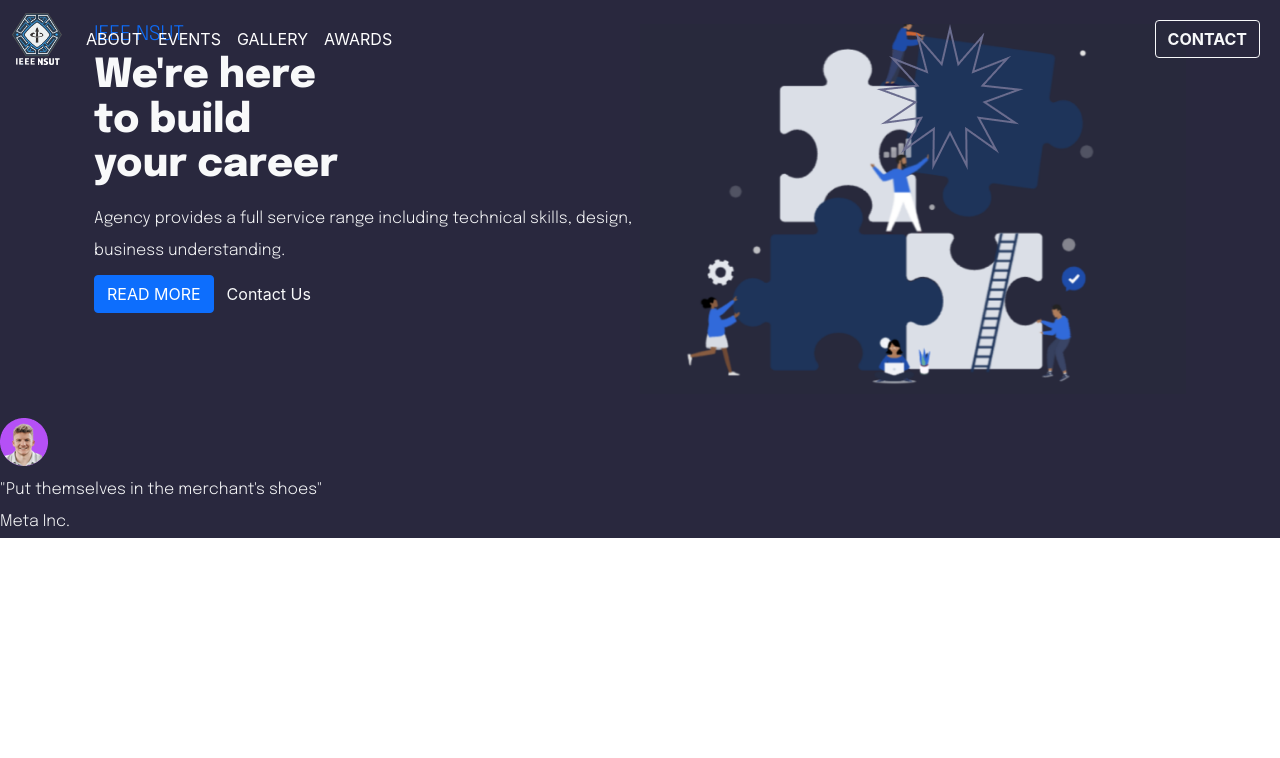
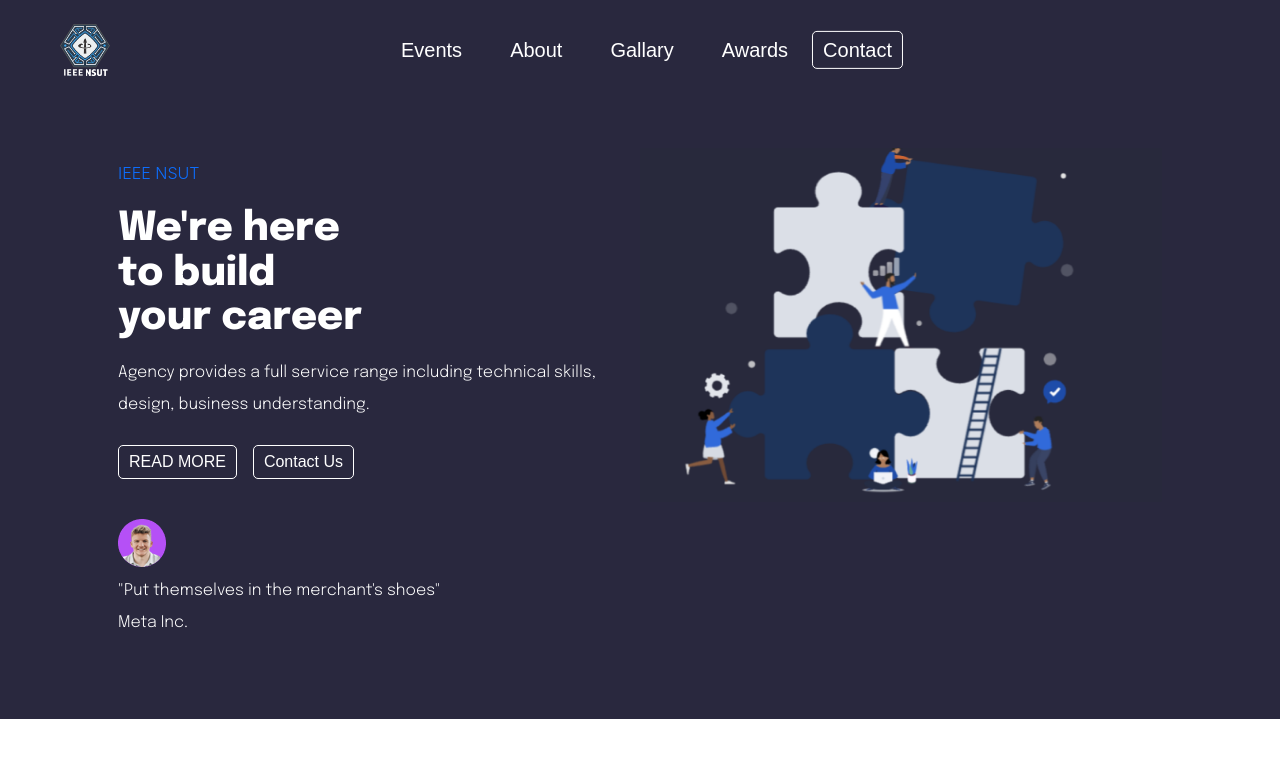
Before and after one commit to utkrsh1203/ieee-website, a React (Create React App) app: page / in a window 1280 px wide. Shown: the top 758 px of the page. Built offline with nearby package versions, Linux system fonts and the light colour scheme.

Commit message:
modified

```diff
--- a/src/App.js
+++ b/src/App.js
@@ -1,4 +1,3 @@
-import "./App.css";
 import Navbar from "./Components/Navbar";
 import Home from "./Components/Home";
 
--- a/src/Components/Home.jsx
+++ b/src/Components/Home.jsx
@@ -1,50 +1,47 @@
 import * as React from "react";
 import img1 from "../images/img1.png";
-import img3 from "../images/img3.png";
 import img4 from "../images/img4.png";
-import "./home.css";
+import "./components.css";
 
 export default function Home() {
   return (
     <div>
       <div
-        className='p-4 container d-flex flex-wrap '
+        className='p-5 container d-flex flex-wrap '
         style={{ backgroundColor: "#29283e" }}
       >
-        <div className=' text-start col-md-6 col-lg-6 col-sm-2'>
-          <img className='homeimg3' src={img3} alt='home-img-3' />
-          <h5 className='text-primary fs-5 font fw-light'>IEEE NSUT</h5>
-          <h1
-            className='text-light fs-1 font fw-bolder'
-            style={{ zIndex: "1" }}
-          >
+        <div className=' col-lg-6 col-sm-12'>
+          {/* <img className='homeimg3' src={img3} alt='home-img-3' /> */}
+          <h5 className='text-primary fs-6 py-3  fw-light'>IEEE NSUT</h5>
+          <h1 className='text-light fs-1 font fw-bold' style={{ zIndex: "1" }}>
             We're here <br />
             to build <br />
             your career
           </h1>
           <h5 className='text-light fs-6 font fw-light lh-lg pt-2'>
-            Agency provides a full service range including technical skills,
+            Agency provides a full service range including technical skills,{" "}
+            <br />
             design, business understanding.
           </h5>
           <div>
-            <button type='button' class='btn btn-primary'>
+            <button type='button' class=' btn my-3 fs-6'>
               READ MORE
             </button>
-            <button type='button' class='text-light btn btn-outline-none '>
+            <button type='button' class='btn my-3 mx-3 fs-6'>
               Contact Us
             </button>
           </div>
+          <div className='text-start py-4'>
+            <img src={img4} alt='' className='img-fluid' />
+            <h5 className='text-light fs-6 font fw-light lh-lg pt-2'>
+              "Put themselves in the merchant's shoes" <br />
+              Meta Inc.
+            </h5>
+          </div>
         </div>
-        <div className='col-md-6 col-lg-6 col-sm-2'>
-          <img src={img1} alt='' className='img-fluid w-85 ' />
+        <div className='col-lg-6 col-sm-12'>
+          <img src={img1} alt='' className='img-fluid w-85 right-img' />
         </div>
-      </div>
-      <div className='text-start'>
-        <img src={img4} alt='' className='img-fluid' />
-        <h5 className='text-light fs-6 font fw-light lh-lg pt-2'>
-          "Put themselves in the merchant's shoes" <br />
-          Meta Inc.
-        </h5>
       </div>
     </div>
   );
--- a/src/Components/Navbar.jsx
+++ b/src/Components/Navbar.jsx
@@ -1,44 +1,54 @@
 import * as React from "react";
 import logo from "../images/ieelogo.png";
+
+import "./components.css";
 
 function Navbar() {
   let url = "#";
   return (
-    <nav className='navbar fixed-top navbar-expand-lg navbar-dark bg-custom'>
-      <div className='container-fluid'>
-        <a href={url} className='navbar-brand'>
-          <img style={{ width: "50px" }} src={logo} alt='logo' />
-        </a>
+    <nav className='navbar navbar-expand-lg navbar-dark'>
+      <div className='container-fluid d-flex'>
+        <img
+          style={{ width: "50px" }}
+          className='mx-5 my-3'
+          src={logo}
+          alt='logo'
+        />
         <button
+          className='navbar-toggler '
           type='button'
-          className='navbar-toggler'
           data-bs-toggle='collapse'
-          data-bs-target='#navbarCollapse'
+          data-bs-target='#navbarTogglerDemo02'
+          aria-controls='navbarTogglerDemo02'
+          aria-expanded='false'
+          aria-label='Toggle navigation'
         >
           <span className='navbar-toggler-icon'></span>
         </button>
-        <div className='collapse navbar-collapse' id='navbarCollapse'>
-          <div className='navbar-nav'>
-            <a href={url} className='nav-item nav-link active'>
-              ABOUT
-            </a>
-            <a href={url} className='nav-item nav-link active'>
-              EVENTS
-            </a>
-            <a href={url} className='nav-item nav-link active'>
-              GALLERY
-            </a>
-            <a href={url} className='nav-item nav-link active'>
-              AWARDS
-            </a>
-          </div>
-          <div className='navbar-nav ms-auto'>
-            <a href={url} className='nav-item nav-link'>
-              <button type='button' className='btn btn-outline-light'>
-                <strong>CONTACT</strong>
-              </button>
-            </a>
-          </div>
+        <div className='collapse navbar-collapse' id='navbarTogglerDemo02'>
+          <ul className='navbar-nav me-auto mb-2 mb-lg-0 wrapper'>
+            <li className='nav-item'>
+              <a className='nav-link font hover-text fs-5 px-4' href={url}>
+                Events
+              </a>
+            </li>
+            <li className='nav-item '>
+              <a className='nav-link font hover-text fs-5 px-4' href={url}>
+                About
+              </a>
+            </li>
+            <li className='nav-item'>
+              <a className='nav-link font hover-text fs-5 px-4' href={url}>
+                Gallary
+              </a>
+            </li>
+            <li className='nav-item'>
+              <a className='nav-link font hover-text fs-5 px-4' href={url}>
+                Awards
+              </a>
+            </li>
+            <button className='btn font'>Contact</button>
+          </ul>
         </div>
       </div>
     </nav>
--- a/src/Components/components.css
+++ b/src/Components/components.css
@@ -6,18 +6,71 @@
     right: 20%;
   }
 
-  /* .wrapper {
-    position: relative;
-  } */
-
-  /* .feedback {
-    position: fixed;
-    left: 250px;
-    top: 10px;
-  } */
-
 .font{
-    color: red;
+    color: white !important;
     font-family: 'Epilogue', sans-serif;
 line-height: 111%;
 }
+
+.wrapper {
+  position: absolute;
+  top: 50%;
+  left:50%;
+  -webkit-transform: translate(-50%,-50%);
+}
+
+.nav-item a {
+  color: #fff;
+  font-size: 2em;
+  text-decoration: none;
+  position: relative;
+  font-family: 'Dosis', sans-serif;
+}
+
+.hover-text:after {
+	content: '';
+  position: absolute;
+  left: 0;
+  display: inline-block;
+  height: 1em;
+  width: 100%;
+  border-bottom: 1px solid;
+  margin-top: 10px;
+  opacity: 0;
+	-webkit-transition: opacity 0.35s, -webkit-transform 0.35s;
+	transition: opacity 0.35s, transform 0.35s;
+	-webkit-transform: scale(0,1);
+	transform: scale(0,1);
+}
+
+.hover-text:hover:after {
+  opacity: 1;
+	-webkit-transform: scale(1);
+	transform: scale(1);
+}
+
+
+.btn {
+  font-weight: 300;
+  -webkit-border-radius: 9;
+  -moz-border-radius: 9;
+  border-radius: 5px;
+  font-family: Arial;
+  color: #ffffff;
+  font-size: 20px;
+  padding: 4px 10px 4px 10px;
+  border: solid #ffffff 1px;
+  text-decoration: none;
+}
+
+.btn:hover {
+  color: #29283e !important;
+  background-color: white;
+}
+
+
+@media (max-width: 991px){
+  .right-img{
+    width: 55vw;
+  }
+}
--- a/src/Components/home.css
+++ /dev/null
@@ -1,107 +0,0 @@
-.HomePageContent{
-    display: flex;
-    justify-content: center;
-    /* margin-top: 7%%; */
-  }
-
-  .left-content{
-    height: 500px;
-    width: 500px;
-    background-color: #1d1b4a;
-    margin-right: 3%;
-    padding-right: 7%;
-    margin-left: 6%;
-    position: relative;
-  }
-
-  .homeimg3{
-    position: absolute;
-    z-index: 1;
-    right: 20%;
-  }
-
-  .left-content h1{
-    font-size: 60px;
-    margin-bottom: 5%;
-    margin-top: 3%;
-    font-family: 'Epilogue', sans-serif;
-  }
-  .left-content-agency{
-    font-family: 'Ropa Sans', sans-serif;
-  }
-  .IEEE{
-    color: #9DD6DF;
-  }
-  .home-button-1 {
-    font-family: 'Epilogue', sans-serif;
-    height: 50px;
-    background-color: #008CBA;
-    border: none;
-    color: white;
-    padding: 15px 32px;
-    text-align: center;
-    text-decoration: none;
-    display: inline-block;
-    font-size: 13px;
-    border-radius: 5px;
-    transition-duration: 0.4s;
-  }
-
-  .home-button-1:hover{
-    background-color: white;
-    color: black;
-  }
-  .home-button-2:hover{
-    background-color: white;
-    color: black;
-  }
-
-
-  .home-button-2{
-    height: 50px;
-    background-color: #1d1b4a;
-    border: none;
-    color: white;
-    padding: 15px 32px;
-    text-align: center;
-    text-decoration: none;
-    display: inline-block;
-    font-size: 13px;
-    border-radius: 5px;
-    margin-left: 10%;
-    transition-duration: 0.4s;
-    font-family: 'Ropa Sans', sans-serif;
-  }
-  .button-div{
-    display: flex;
-  }
-
-  .right-content{
-    position: relative;
-    height: 500px;
-    width: 500px;
-    background-color: #1d1b4a;
-    margin-left: 3%;
-  }
-
-  .right-content-img{
-    position: absolute;
-    height: 300px;
-    width: 500px;
-    top: 10%;
-  }
-
-  .left-bottom{
-    display: flex;
-    margin-top: 7%;
-  }
-
-  .left-bottom-content{
-    margin-left: 5%;
-  }
-
-  .left-bottom-content p{
-    margin-top: 0;
-    margin-bottom: 0;
-    font-family: 'Ropa Sans', sans-serif;
-  }
```
Also changed, not shown: src/images/img2.png.
